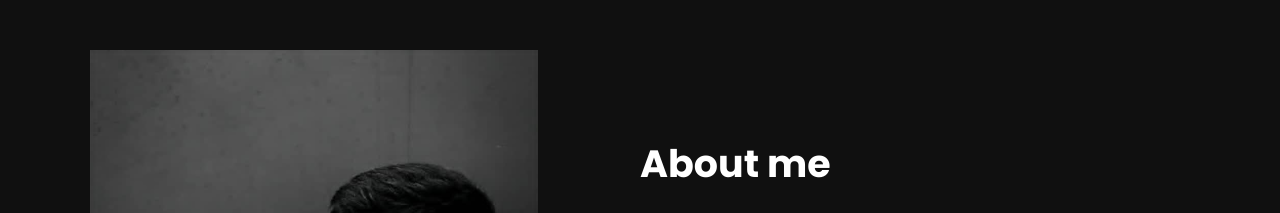
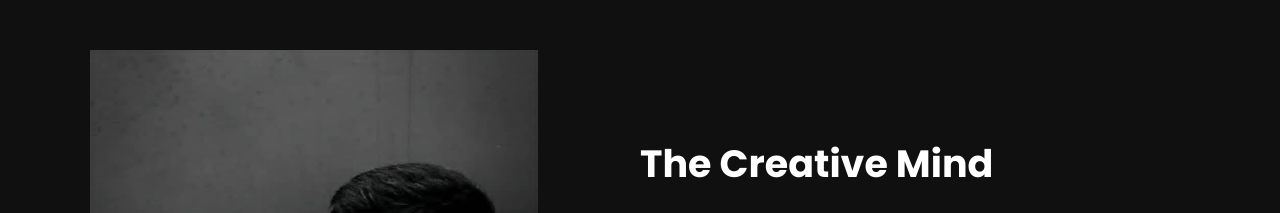
Before and after one commit to sahil0029/rishabhPortfolio, a plain HTML site: page index.html in a window 1280 px wide. Shown: the part 840-1053 px from the top of the page. Drawn offline with nearby package versions, Linux system fonts and the light colour scheme.

Commit message:
About changed

```diff
--- a/assets/css/styles.css
+++ b/assets/css/styles.css
@@ -106,7 +106,6 @@ nav {
   font-size: 38px;
   margin-bottom: 30px;
 }
-
 .text {
   margin-left: 10%;
 }
--- a/index.html
+++ b/index.html
@@ -69,7 +69,8 @@
           data-aos-delay="500"
           data-aos-once="true"
         >
-          <h1 class="aboutMe-heading">About me</h1>
+          <h1 class="aboutMe-heading">The Creative Mind</h1>
+
           <p class="aboutMe-content">
             I am in my pre-final year, pursuing Computer Science Engineering at
             SRM Institute of Science and Technology Chennai , Tamil Nadu. A
```
